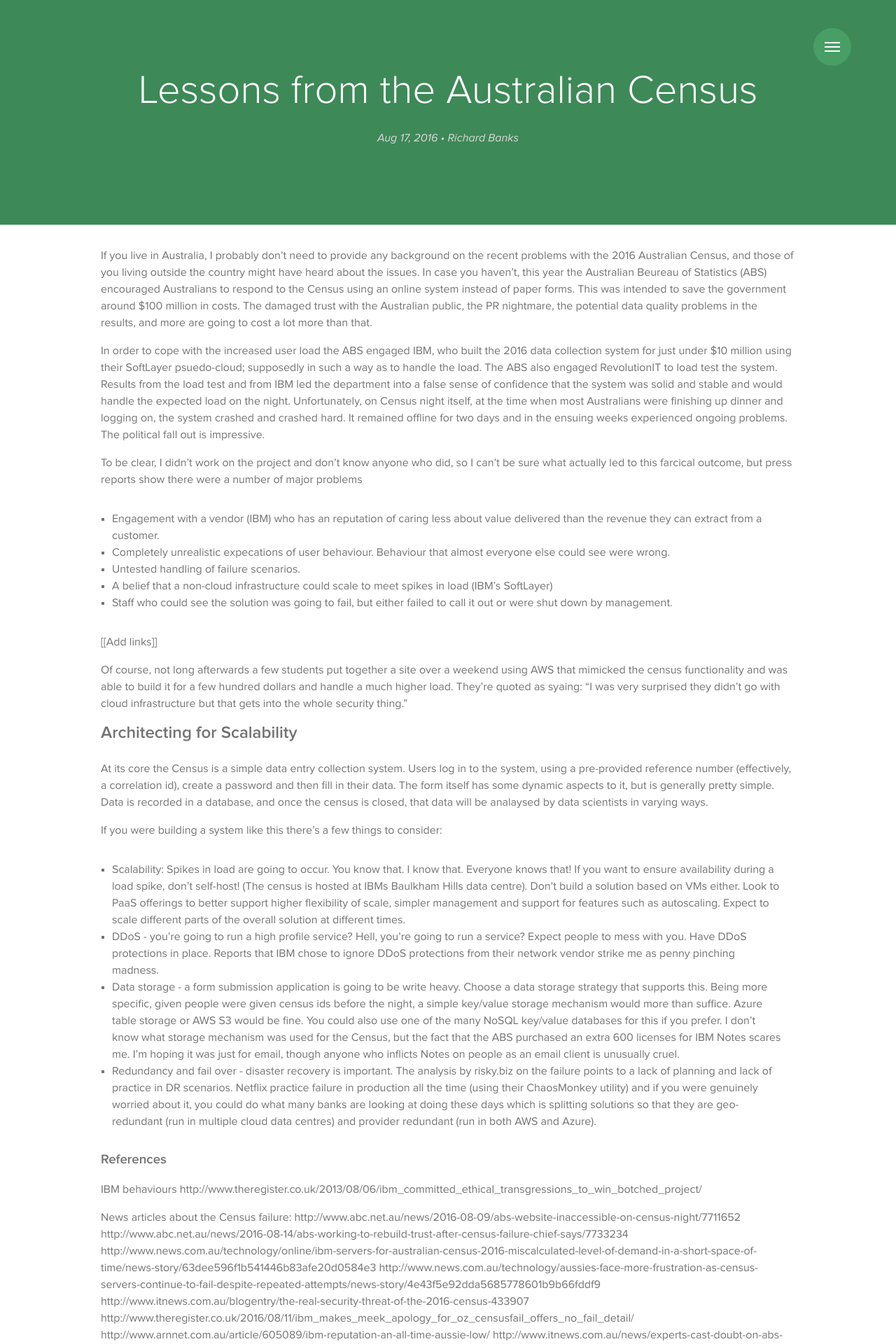
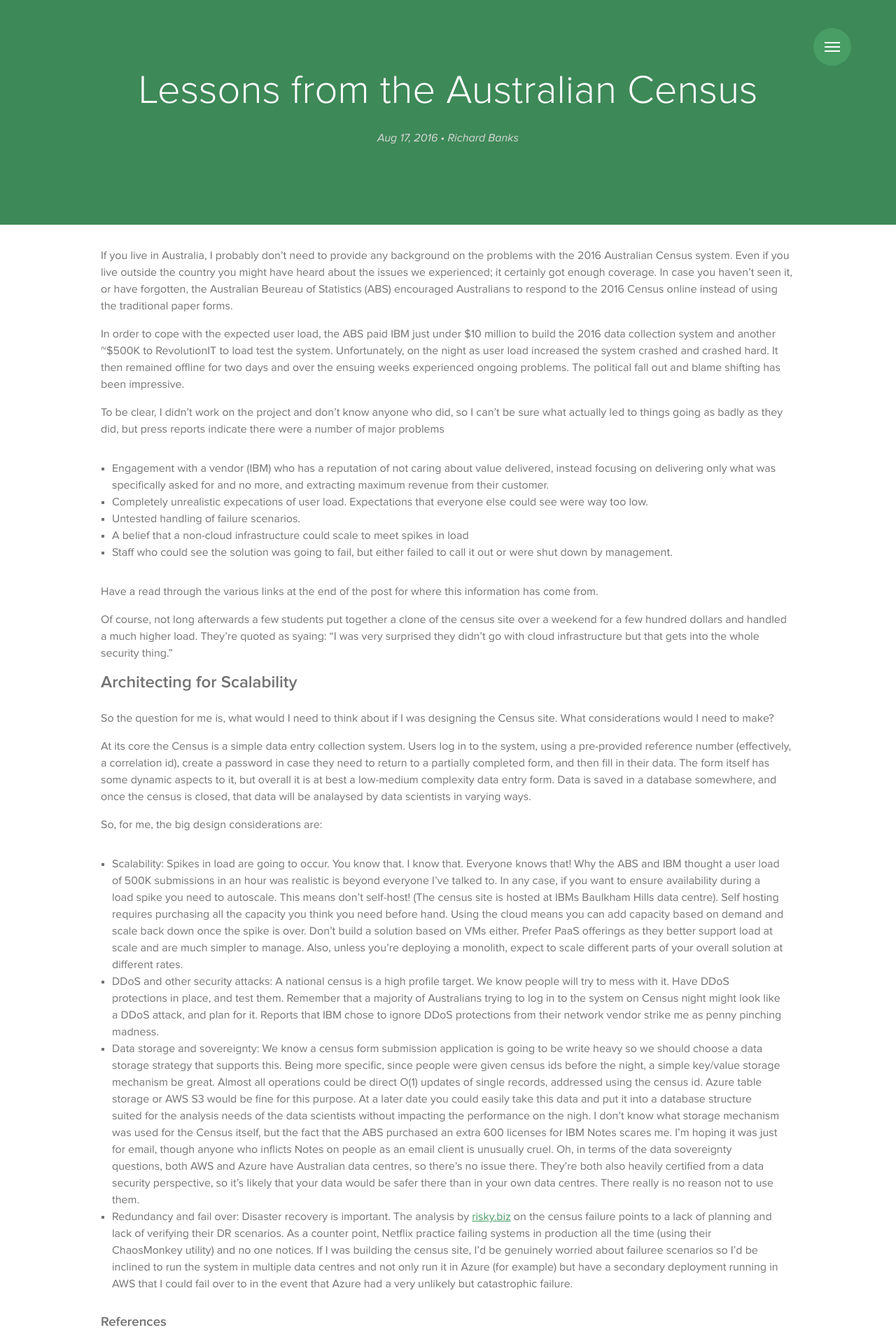
Before and after one commit to rbanks54/rbanks54.github.io, a Jekyll site: the page built from _posts/2016-08-17-lessons-from-the-census.md, in a window 1280 px wide. Shown: the top 1920 px of the page at 70% size. Built offline with Jekyll 4.4.1, drawn with Linux system fonts in a browser that asks for light colours; nearby versions of some CDN libraries; some web fonts are replaced; a style sheet for code colours, icons or effects is not loaded; some of the changed text lies outside the part shown.

Commit message:
census post

```diff
--- a/_posts/2016-08-17-lessons-from-the-census.md
+++ b/_posts/2016-08-17-lessons-from-the-census.md
@@ -6,71 +6,74 @@ author: Richard Banks
 tags:
 modified_time: '2016-08-17T12:00:00.000+10:00'
 ---
-If you live in Australia, I probably don't need to provide any background on the recent problems with the 2016 Australian Census, and those of you living outside the country might have heard about the issues.
-In case you haven't, this year the Australian Beureau of Statistics (ABS) encouraged Australians to respond to the Census using an online system instead of paper forms.
-This was intended to save the government around $100 million in costs. The damaged trust with the Australian public, the PR nightmare, the potential data quality problems in the results, and more are going to cost a lot more than that.
+If you live in Australia, I probably don't need to provide any background on the problems with the 2016 Australian Census system. Even if you live outside the country you might have heard about the issues we experienced; it certainly got enough coverage.
+In case you haven't seen it, or have forgotten, the Australian Beureau of Statistics (ABS) encouraged Australians to respond to the 2016 Census online instead of using the traditional paper forms.
 
-In order to cope with the increased user load the ABS engaged IBM, who built the 2016 data collection system for just under $10 million using their SoftLayer psuedo-cloud; supposedly in such a way as to handle the load. The ABS also engaged RevolutionIT to load test the system.
-Results from the load test and from IBM led the department into a false sense of confidence that the system was solid and stable  and would handle the expected load on the night.
-Unfortunately, on Census night itself, at the time when most Australians were finishing up dinner and logging on, the system crashed and crashed hard. It remained offline for two days and in the ensuing weeks experienced ongoing problems. The political fall out is impressive.
+In order to cope with the expected user load, the ABS paid IBM just under $10 million to build the 2016 data collection system and another ~$500K to RevolutionIT to load test the system.
+Unfortunately, on the night as user load increased the system crashed and crashed hard. It then remained offline for two days and over the ensuing weeks experienced ongoing problems. The political fall out and blame shifting has been impressive.
 
-To be clear, I didn't work on the project and don't know anyone who did, so I can't be sure what actually led to this farcical outcome, but press reports show there were a number of major problems
+To be clear, I didn't work on the project and don't know anyone who did, so I can't be sure what actually led to things going as badly as they did, but press reports indicate there were a number of major problems
 
- * Engagement with a vendor (IBM) who has an reputation of caring less about value delivered than the revenue they can extract from a customer.
- * Completely unrealistic expecations of user behaviour. Behaviour that almost everyone else could see were wrong.
+ * Engagement with a vendor (IBM) who has a reputation of not caring about value delivered, instead focusing on delivering only what was specifically asked for and no more, and extracting maximum revenue from their customer.
+ * Completely unrealistic expecations of user load. Expectations that everyone else could see were way too low.
  * Untested handling of failure scenarios.
- * A belief that a non-cloud infrastructure could scale to meet spikes in load (IBM's SoftLayer)
+ * A belief that a non-cloud infrastructure could scale to meet spikes in load
  * Staff who could see the solution was going to fail, but either failed to call it out or were shut down by management.
 
-[[Add links]]
+Have a read through the various links at the end of the post for where this information has come from.
 
-Of course, not long afterwards a few students put together a site over a weekend using AWS that mimicked the census functionality and was able to build it for a few hundred dollars and handle a much higher load.
-They're quoted as syaing: "I was very surprised they didn’t go with cloud infrastructure but that gets into the whole security thing."
+Of course, not long afterwards a few students put together a clone of the census site over a weekend for a few hundred dollars and handled a much higher load. They're quoted as syaing: "I was very surprised they didn’t go with cloud infrastructure but that gets into the whole security thing."
 
 
 ## Architecting for Scalability
 
+So the question for me is, what would I need to think about if I was designing the Census site. What considerations would I need to make?
+
 At its core the Census is a simple data entry collection system.
-Users log in to the system, using a pre-provided reference number (effectively, a correlation id), create a password and then fill in their data.
-The form itself has some dynamic aspects to it, but is generally pretty simple.
-Data is recorded in a database, and once the census is closed, that data will be analaysed by data scientists in varying ways.
+Users log in to the system, using a pre-provided reference number (effectively, a correlation id), create a password in case they need to return to a partially completed form, and then fill in their data.
+The form itself has some dynamic aspects to it, but overall it is at best a low-medium complexity data entry form.
+Data is saved in a database somewhere, and once the census is closed, that data will be analaysed by data scientists in varying ways.
 
-If you were building a system like this there's a few things to consider:
+So, for me, the big design considerations are:
  1. Scalability:
-    Spikes in load are going to occur. You know that. I know that. Everyone knows that! If you want to ensure availability during a load spike, don't self-host! (The census is hosted at IBMs Baulkham Hills data centre).
-    Don't build a solution based on VMs either. Look to PaaS offerings to better support higher flexibility of scale, simpler management and support for features such as autoscaling.
-    Expect to scale different parts of the overall solution at different times.
- 2. DDoS - you're going to run a high profile service? Hell, you're going to run a service? Expect people to mess with you. Have DDoS protections in place.
+    Spikes in load are going to occur. You know that. I know that. Everyone knows that! Why the ABS and IBM thought a user load of 500K submissions in an hour was realistic is beyond everyone I've talked to.
+    In any case, if you want to ensure availability during a load spike you need to autoscale. This means don't self-host! (The census site is hosted at IBMs Baulkham Hills data centre). Self hosting requires purchasing all the capacity you think you need before hand. Using the cloud means you can add capacity based on demand and scale back down once the spike is over.
+    Don't build a solution based on VMs either. Prefer PaaS offerings as they better support load at scale and are much simpler to manage.
+    Also, unless you're deploying a monolith, expect to scale different parts of your overall solution at different rates.
+ 2. DDoS and other security attacks:
+    A national census is a high profile target. We know people will try to mess with it. Have DDoS protections in place, and test them. Remember that a majority of Australians trying to log in to the system on Census night might look like a DDoS attack, and plan for it.
     Reports that IBM chose to ignore DDoS protections from their network vendor strike me as penny pinching madness.
- 3. Data storage - a form submission application is going to be write heavy. Choose a data storage strategy that supports this.
-    Being more specific, given people were given census ids before the night, a simple key/value storage mechanism would more than suffice. Azure table storage or AWS S3 would be fine. You could also use one of the many NoSQL key/value databases for this if you prefer.
-    I don't know what storage mechanism was used for the Census, but the fact that the ABS purchased an extra 600 licenses for IBM Notes scares me. I'm hoping it was just for email, though anyone who inflicts Notes on people as an email client is unusually cruel.
- 4. Redundancy and fail over - disaster recovery is important. The analysis by risky.biz on the failure points to a lack of planning and lack of practice in DR scenarios.
-    Netflix practice failure in production all the time (using their ChaosMonkey utility) and if you were genuinely worried about it, you could do what many banks are looking at doing these days which is
-    splitting solutions so that they are geo-redundant (run in multiple cloud data centres) and provider redundant (run in both AWS and Azure).
+ 3. Data storage and sovereignty:
+    We know a census form submission application is going to be write heavy so we should choose a data storage strategy that supports this.
+    Being more specific, since people were given census ids before the night, a simple key/value storage mechanism be great. Almost all operations could be direct O(1) updates of single records, addressed using the census id. Azure table storage or AWS S3 would be fine for this purpose.
+    At a later date you could easily take this data and put it into a database structure suited for the analysis needs of the data scientists without impacting the performance on the nigh.
+    I don't know what storage mechanism was used for the Census itself, but the fact that the ABS purchased an extra 600 licenses for IBM Notes scares me. I'm hoping it was just for email, though anyone who inflicts Notes on people as an email client is unusually cruel.
+    Oh, in terms of the data sovereignty questions, both AWS and Azure have Australian data centres, so there's no issue there. They're both also heavily certified from a data security perspective, so it's likely that your data would be safer there than in your own data centres. There really is no reason not to use them.
+ 4. Redundancy and fail over:
+    Disaster recovery is important. The analysis by [risky.biz](http://risky.biz) on the census failure points to a lack of planning and lack of verifying their DR scenarios.
+    As a counter point, Netflix practice failing systems in production all the time (using their ChaosMonkey utility) and no one notices. If I was building the census site, I'd be genuinely worried about failuree scenarios so I'd be inclined to run the system in multiple data centres and not only run it in Azure (for example) but have a secondary deployment running in AWS that I could fail over to in the event that Azure had a very unlikely but catastrophic failure.
 
 
 ### References
 
-IBM behaviours
-http://www.theregister.co.uk/2013/08/06/ibm_committed_ethical_transgressions_to_win_botched_project/
-
+IBM:
+ * [IBM's unethical behaviour](http://www.theregister.co.uk/2013/08/06/ibm_committed_ethical_transgressions_to_win_botched_project/)
+ * [IBM makes meek apology for Census failre](http://www.theregister.co.uk/2016/08/11/ibm_makes_meek_apology_for_oz_censusfail_offers_no_fail_detail/)
+ * [IBM's reputation at an all time low](http://www.arnnet.com.au/article/605089/ibm-reputation-an-all-time-aussie-low/)
 
 News articles about the Census failure:
-http://www.abc.net.au/news/2016-08-09/abs-website-inaccessible-on-census-night/7711652
-http://www.abc.net.au/news/2016-08-14/abs-working-to-rebuild-trust-after-census-failure-chief-says/7733234
-http://www.news.com.au/technology/online/ibm-servers-for-australian-census-2016-miscalculated-level-of-demand-in-a-short-space-of-time/news-story/63dee596f1b541446b83afe20d0584e3
-http://www.news.com.au/technology/aussies-face-more-frustration-as-census-servers-continue-to-fail-despite-repeated-attempts/news-story/4e43f5e92dda5685778601b9b66fddf9
-http://www.itnews.com.au/blogentry/the-real-security-threat-of-the-2016-census-433907
-http://www.theregister.co.uk/2016/08/11/ibm_makes_meek_apology_for_oz_censusfail_offers_no_fail_detail/
-http://www.arnnet.com.au/article/605089/ibm-reputation-an-all-time-aussie-low/
-http://www.itnews.com.au/news/experts-cast-doubt-on-abs-census-dos-claims-433926
-http://www.itnews.com.au/news/govt-could-chase-ibm-for-damages-over-census-failure-433519
-http://www.lifehacker.com.au/2016/08/ibm-and-the-abs-census-let-the-blame-games-begin/
+ * [ABS site inaccessible on census night](http://www.abc.net.au/news/2016-08-09/abs-website-inaccessible-on-census-night/7711652)
+ * [ABS working to rebuild trust](http://www.abc.net.au/news/2016-08-14/abs-working-to-rebuild-trust-after-census-failure-chief-says/7733234)
+ * [Census miscalculated demand](http://www.news.com.au/technology/online/ibm-servers-for-australian-census-2016-miscalculated-level-of-demand-in-a-short-space-of-time/news-story/63dee596f1b541446b83afe20d0584e3)
+ * [Census servers continue to fail](http://www.news.com.au/technology/aussies-face-more-frustration-as-census-servers-continue-to-fail-despite-repeated-attempts/news-story/4e43f5e92dda5685778601b9b66fddf9)
+ * [The real security threat of the 2016 Census](http://www.itnews.com.au/blogentry/the-real-security-threat-of-the-2016-census-433907)
+ * [Experts doubt ABS' DDoS Claims](http://www.itnews.com.au/news/experts-cast-doubt-on-abs-census-dos-claims-433926)
+ * [Government could sue IBM](http://www.itnews.com.au/news/govt-could-chase-ibm-for-damages-over-census-failure-433519)
+ * [Let the blame games begin](http://www.lifehacker.com.au/2016/08/ibm-and-the-abs-census-let-the-blame-games-begin/)
 
-Twitter #censusFail stream - https://twitter.com/search?q=%23censusFail&src=typd
-
-Census failure analysis - http://risky.biz/censusfailupdate
+Other:
+ * [Twitter #censusFail](https://twitter.com/search?q=%23censusFail&src=typd)
+ * [Census failure analysis](http://risky.biz/censusfailupdate)
 
 Cloud based census for $500: http://www.news.com.au/technology/online/qut-students-design-a-500-cloudbased-census-server-four-times-better-than-ibms-9-million-system/news-story/0a4eeabf733cedfce0091ce6f062c60c
 
```
